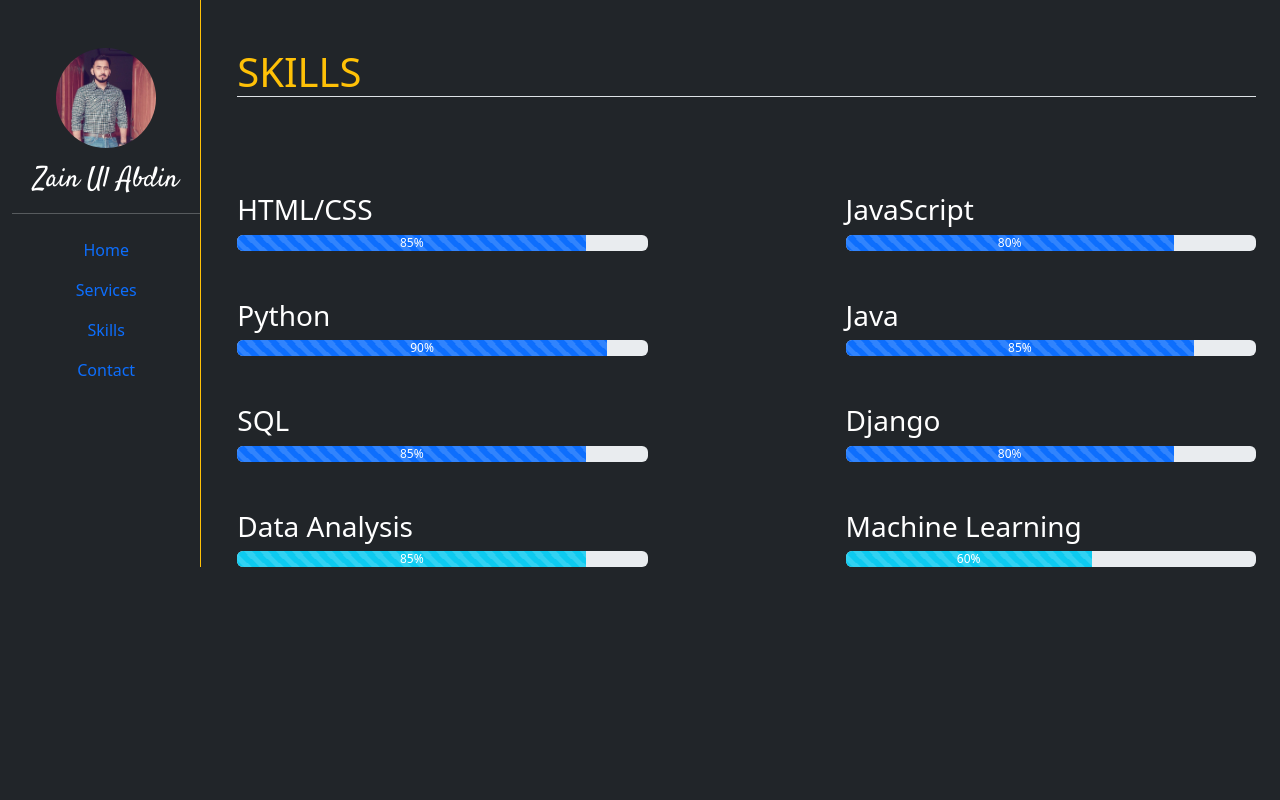
After one commit to zainnnnn/Resume_, a Django app: page /edu/skill/ in a window 1280 px wide. The commit adds this page. Run offline with Django 4.2, Linux system fonts and the light colour scheme; some libraries are stand-ins or nearby versions.

Commit message:
Skill, contact and services pages completed

```diff
--- a/core/static/core/css/core.css
+++ b/core/static/core/css/core.css
@@ -10,3 +10,11 @@ html,body{
 .container-fluid{
     min-height: 100%;
 }
+
+.i-color{
+    color:chartreuse;
+}
+
+.ss-color{
+    color: silver;
+}
--- a/core/views.py
+++ b/core/views.py
@@ -3,3 +3,6 @@ from django.shortcuts import render
 # Create your views here.
 def home(request):
     return render(request,'core/home.html')
+
+def contact(request):
+    return render(request, "core/contact.html")
--- /dev/null
+++ b/edu/templates/edu/skill.html
@@ -0,0 +1,130 @@
+{% extends 'core/base.html' %} {% block content %}
+
+<div class="container mt-5">
+  <h1 class="text-warning mb-5 border-bottom">SKILLS</h1>
+
+  <div class="row text-white">
+    <div class="col-sm-5">
+      <h3 class="mt-5">HTML/CSS</h3>
+      <div class="progress">
+        <div
+          class="progress-bar progress-bar-striped progress-bar-animated"
+          role="progressbar"
+          style="width: 85%"
+          aria-valuenow="85"
+          aria-valuemin="0"
+          aria-valuemax="100"
+        >
+          85%
+        </div>
+      </div>
+    </div>
+    <div class="col-sm-5 offset-sm-2">
+      <h3 class="mt-5">JavaScript</h3>
+      <div class="progress">
+        <div
+          class="progress-bar progress-bar-striped progress-bar-animated"
+          role="progressbar"
+          style="width: 80%"
+          aria-valuenow="80"
+          aria-valuemin="0"
+          aria-valuemax="100"
+        >
+          80%
+        </div>
+      </div>
+    </div>
+    <div class="col-sm-5">
+      <h3 class="mt-5">Python</h3>
+      <div class="progress">
+        <div
+          class="progress-bar progress-bar-striped progress-bar-animated"
+          role="progressbar"
+          style="width: 90%"
+          aria-valuenow="90"
+          aria-valuemin="0"
+          aria-valuemax="100"
+        >
+          90%
+        </div>
+      </div>
+    </div>
+    <div class="col-sm-5 offset-sm-2">
+      <h3 class="mt-5">Java</h3>
+      <div class="progress">
+        <div
+          class="progress-bar progress-bar-striped progress-bar-animated"
+          role="progressbar"
+          style="width: 85%"
+          aria-valuenow="85"
+          aria-valuemin="0"
+          aria-valuemax="100"
+        >
+          85%
+        </div>
+      </div>
+    </div>
+    <div class="col-sm-5">
+      <h3 class="mt-5">SQL</h3>
+      <div class="progress">
+        <div
+          class="progress-bar progress-bar-striped progress-bar-animated"
+          role="progressbar"
+          style="width: 85%"
+          aria-valuenow="85"
+          aria-valuemin="0"
+          aria-valuemax="100"
+        >
+          85%
+        </div>
+      </div>
+    </div>
+    <div class="col-sm-5 offset-sm-2">
+      <h3 class="mt-5">Django</h3>
+      <div class="progress">
+        <div
+          class="progress-bar progress-bar-striped progress-bar-animated"
+          role="progressbar"
+          style="width: 80%"
+          aria-valuenow="80"
+          aria-valuemin="0"
+          aria-valuemax="100"
+        >
+          80%
+        </div>
+      </div>
+    </div>
+    <div class="col-sm-5">
+      <h3 class="mt-5">Data Analysis</h3>
+      <div class="progress">
+        <div
+          class="progress-bar progress-bar-striped progress-bar-animated bg-info"
+          role="progressbar"
+          style="width: 85%"
+          aria-valuenow="85"
+          aria-valuemin="0"
+          aria-valuemax="100"
+        >
+          85%
+        </div>
+      </div>
+    </div>
+    <div class="col-sm-5 offset-sm-2">
+      <h3 class="mt-5">Machine Learning</h3>
+      <div class="progress">
+        <div
+          class="progress-bar progress-bar-striped progress-bar-animated bg-info"
+          role="progressbar"
+          style="width: 60%"
+          aria-valuenow="60"
+          aria-valuemin="0"
+          aria-valuemax="100"
+        >
+          60%
+        </div>
+      </div>
+    </div>
+  </div>
+</div>
+
+{% endblock content %}
--- /dev/null
+++ b/edu/urls.py
@@ -0,0 +1,7 @@
+from django.urls import path
+from .import views
+
+
+urlpatterns = [
+    path("skill/", views.skill, name="skill")
+]
--- a/edu/views.py
+++ b/edu/views.py
@@ -1,3 +1,7 @@
 from django.shortcuts import render
 
 # Create your views here.
+
+
+def skill(request):
+    return render(request, "edu/skill.html")
--- a/resumeproject/settings.py
+++ b/resumeproject/settings.py
@@ -38,8 +38,8 @@ INSTALLED_APPS = [
     "django.contrib.messages",
     "django.contrib.staticfiles",
     "core",
+    "services",
     "edu",
-    "services",
 ]
 
 MIDDLEWARE = [
--- a/resumeproject/urls.py
+++ b/resumeproject/urls.py
@@ -15,10 +15,13 @@ Including another URLconf
     2. Add a URL to urlpatterns:  path('blog/', include('blog.urls'))
 """
 from django.contrib import admin
-from django.urls import path
+from django.urls import path, include
 from core import views as core_view
 
 urlpatterns = [
     path("admin/", admin.site.urls),
-    path("",core_view.home,name="home" ),
+    path("", core_view.home, name="home"),
+    path("contact/", core_view.contact, name="contact"),
+    path("serv/", include("services.urls")),
+    path("edu/", include("edu.urls")),
 ]
--- /dev/null
+++ b/services/urls.py
@@ -0,0 +1,6 @@
+from django.urls import path
+from . import views
+
+urlpatterns = [
+    path("services/", views.services, name="services")
+]
--- a/services/views.py
+++ b/services/views.py
@@ -1,3 +1,7 @@
 from django.shortcuts import render
 
 # Create your views here.
+
+
+def services(request):
+    return render(request, "serv/services.html")
```
Also changed, not shown: core/templates/core/contact.html (added, +87 -0 lines), services/templates/serv/services.html (added, +86 -0 lines).
